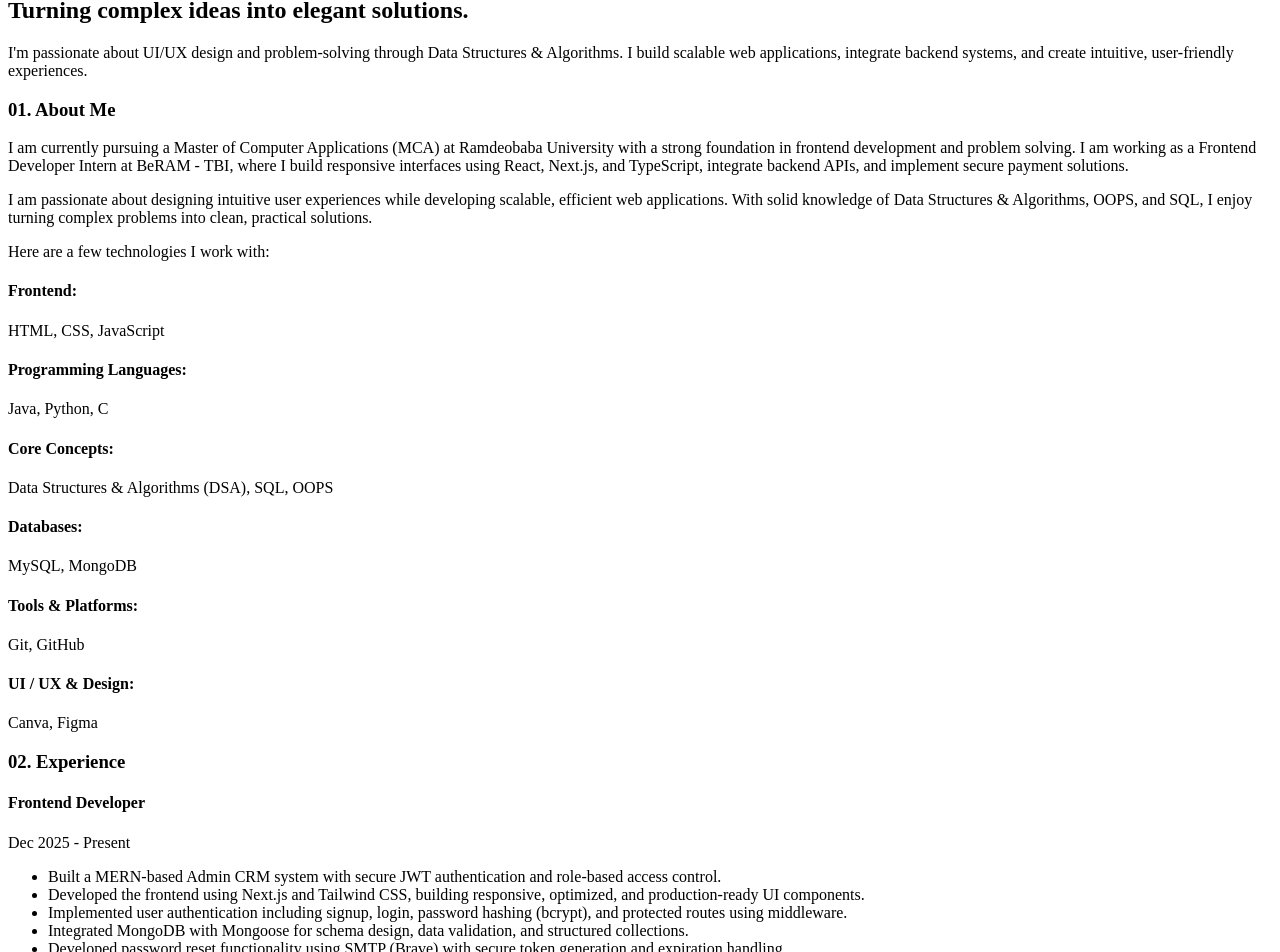
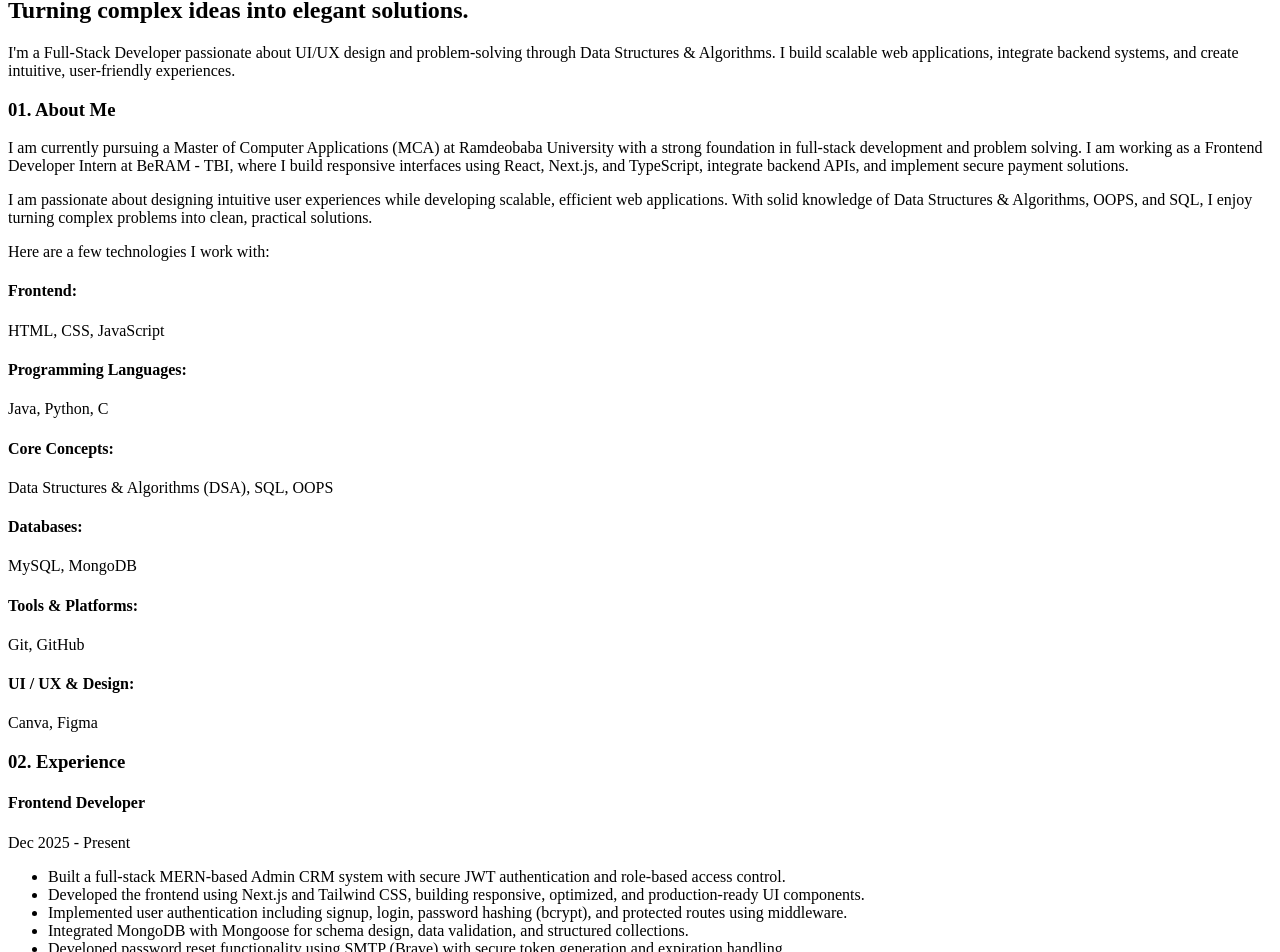
Before and after one commit to VinishaGupta/portfolio, a React (Vite) app in the folder frontend/: page / in a window 1280 px wide. Shown: the part 249-1201 px from the top of the page. Built offline with nearby package versions, Linux system fonts and the light colour scheme; no server answers; the HTML template or start-up script is replaced by a standard one.

Commit message:
deployment

```diff
--- a/frontend/src/App.jsx
+++ b/frontend/src/App.jsx
@@ -8,7 +8,7 @@ const navItems = [
 ];
 
 const aboutParagraphs = [
-  'I am currently pursuing a Master of Computer Applications (MCA) at Ramdeobaba University with a strong foundation in frontend development and problem solving. I am working as a Frontend Developer Intern at BeRAM - TBI, where I build responsive interfaces using React, Next.js, and TypeScript, integrate backend APIs, and implement secure payment solutions.',
+  'I am currently pursuing a Master of Computer Applications (MCA) at Ramdeobaba University with a strong foundation in full-stack development and problem solving. I am working as a Frontend Developer Intern at BeRAM - TBI, where I build responsive interfaces using React, Next.js, and TypeScript, integrate backend APIs, and implement secure payment solutions.',
   'I am passionate about designing intuitive user experiences while developing scalable, efficient web applications. With solid knowledge of Data Structures & Algorithms, OOPS, and SQL, I enjoy turning complex problems into clean, practical solutions.'
 ];
 
@@ -22,7 +22,7 @@ const techStack = [
 ];
 
 const experienceBullets = [
-  'Built a MERN-based Admin CRM system with secure JWT authentication and role-based access control.',
+  'Built a full-stack MERN-based Admin CRM system with secure JWT authentication and role-based access control.',
   'Developed the frontend using Next.js and Tailwind CSS, building responsive, optimized, and production-ready UI components.',
   'Implemented user authentication including signup, login, password hashing (bcrypt), and protected routes using middleware.',
   'Integrated MongoDB with Mongoose for schema design, data validation, and structured collections.',
@@ -68,7 +68,7 @@ const fallback = {
   name: 'Vinisha Gupta.',
   tagline: 'Turning complex ideas into elegant solutions.',
   description:
-    "I'm passionate about UI/UX design and problem-solving through Data Structures & Algorithms. I build scalable web applications, integrate backend systems, and create intuitive, user-friendly experiences."
+    "I'm a Full-Stack Developer passionate about UI/UX design and problem-solving through Data Structures & Algorithms. I build scalable web applications, integrate backend systems, and create intuitive, user-friendly experiences."
 };
 
 function App() {
```
Also changed, not shown: 2 other files (tests, documents, lock files or other folders).
